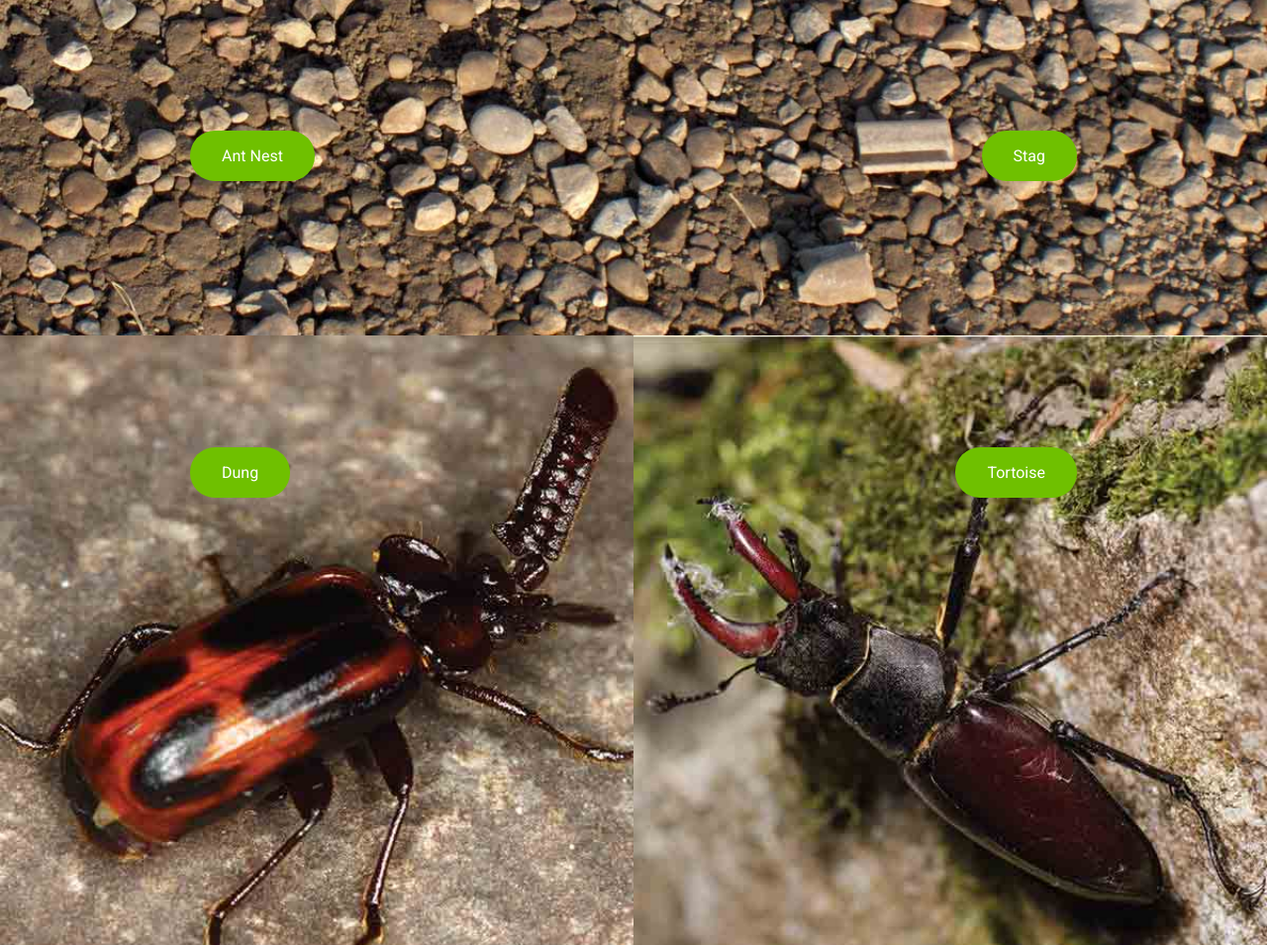
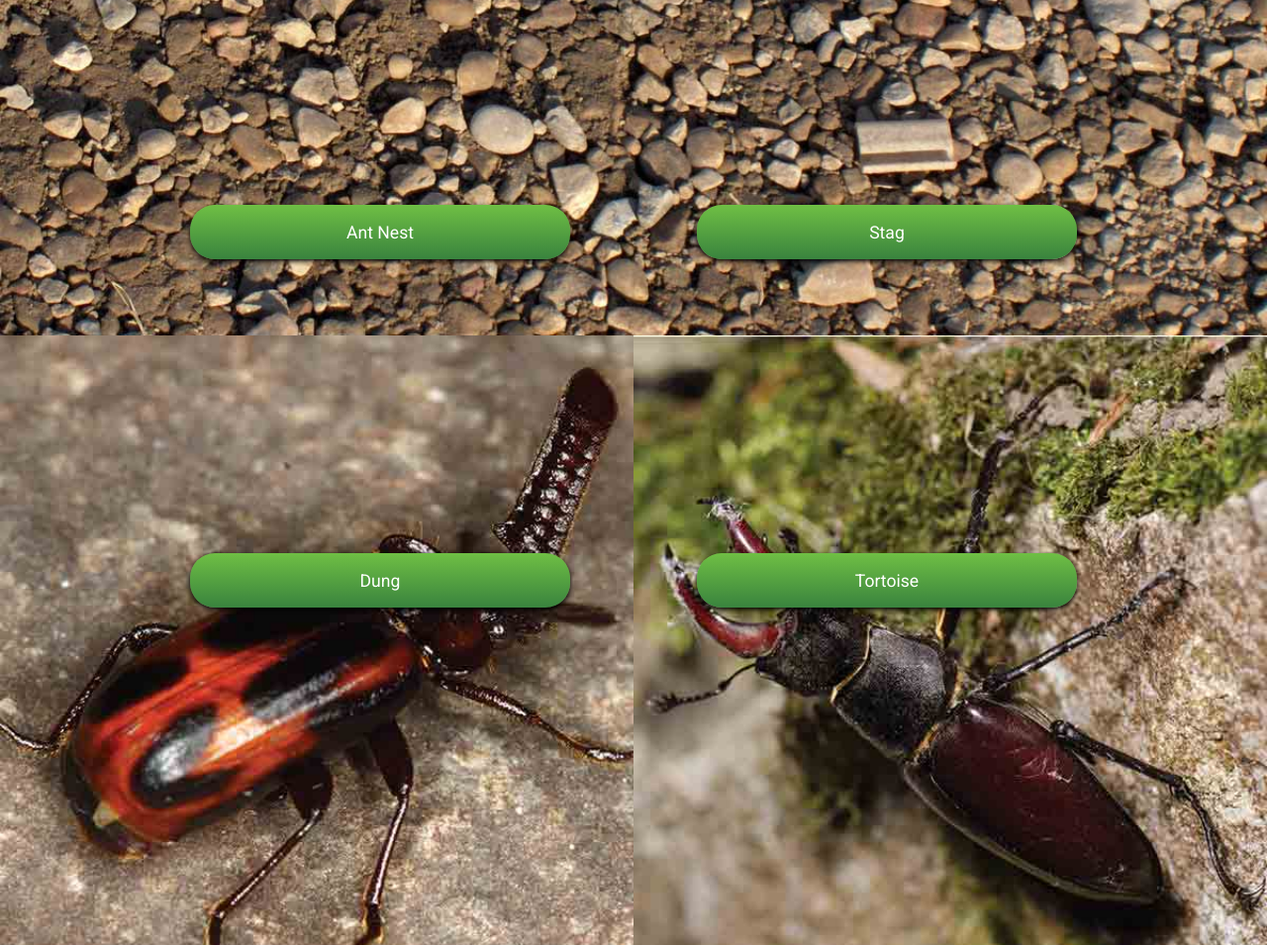
Before and after one commit to Marissa96/assignment-7-beetles, a plain HTML site: page index.html in a window 1280 px wide. Shown: the part 620-1575 px from the top of the page at 99% size. Drawn offline with Linux system fonts and the light colour scheme.

Commit message:
Added gradients to buttons
Fixed the gradients on the buttons and re-sized them

```diff
--- a/css/main.css
+++ b/css/main.css
@@ -78,7 +78,7 @@ font-weight: 700;
 text-align: center;
 position: absolute;
 right: 50%;
-top: 10em;
+top: 15em;
 margin: 0;
 transform: translateX(50%);
 font-family: 'Roboto', sans-serif;
@@ -140,73 +140,77 @@ footer {
   background-position: center center;
 }
 
-.beetle {
-  width: 5%;
-  position: absolute;
-  right: 50%;
-  overflow: hidden;
-  margin: 0;
-}
-
 .button1{
+  color: white;
+  background-image: linear-gradient(to top, #39833e, #6fbf44);
+  border-radius: 25px;
+  text-align: center;
+  text-decoration: none;
+  font-size: 1.1rem;
+  width: 30%;
+  box-shadow: 0 2px 5px rgba(0, 0, 0, 1);
   display: inline-block;
   padding: 1em 2em;
-  text-decoration: none;
-  font-size: 1em;
   font-weight: 400;
-  color: #fff;
-  background-color: #6FC000;
-  border-radius: 25px;
-  background-image: linear-gradient (bottom, #6FC000, #388200);
-  text-align: center;
+  float: left;
+  clear: left;
   position: absolute;
   left: 15%;
   top: 47em;
 }
 
 .button2 {
+  color: white;
+  background-image: linear-gradient(to top, #39833e, #6fbf44);
+  border-radius: 25px;
+  text-align: center;
+  text-decoration: none;
+  font-size: 1.1rem;
+  width: 30%;
+  box-shadow: 0 2px 5px rgba(0, 0, 0, 1);
   display: inline-block;
   padding: 1em 2em;
-  text-decoration: none;
-  font-size: 1em;
   font-weight: 400;
-  color: #fff;
-  background-color: #6FC000;
-  border-radius: 25px;
-  background-image: linear-gradient (bottom, #6FC000, #388200);
-  text-align: center;
+  float: right;
+  clear: right;
   position: absolute;
   right: 15%;
   top: 47em;
 }
 
 .button3 {
+  color: white;
+  background-image: linear-gradient(to top, #39833e, #6fbf44);
+  border-radius: 25px;
+  text-align: center;
+  text-decoration: none;
+  font-size: 1.1rem;
+  width: 30%;
+  box-shadow: 0 2px 5px rgba(0, 0, 0, 1);
   display: inline-block;
   padding: 1em 2em;
-  text-decoration: none;
-  font-size: 1em;
   font-weight: 400;
-  color: #fff;
-  background-color: #6FC000;
-  border-radius: 25px;
-  background-image: linear-gradient (bottom, #6FC000, #388200);
-  text-align: center;
+  float: left;
+  clear: left;
   position: absolute;
   left: 15%;
   top: 67em;
 }
 
 .button4 {
+  color: white;
+  background-image: linear-gradient(to top, #39833e, #6fbf44);
+  border-radius: 25px;
+  text-align: center;
+  text-decoration: none;
+  font-size: 1.1rem;
+  width: 30%;
+  box-shadow: 0 2px 5px rgba(0, 0, 0, 1);
   display: inline-block;
   padding: 1em 2em;
-  text-decoration: none;
-  font-size: 1em;
   font-weight: 400;
-  color: #fff;
-  background-color: #6FC000;
-  border-radius: 25px;
-  background-image: linear-gradient (bottom, #6FC000, #388200);
-  text-align: center;
+  float: right;
+  clear: right;
   position: absolute;
   right: 15%;
   top: 67em;
--- a/index.html
+++ b/index.html
@@ -20,6 +20,7 @@
 </nav>
 </header>
 
+<main>
 <div class="rocks">
   <img src="images/rocks.jpg" alt="">
   <p>Beetles: 25% of all known animal life forms</p>
@@ -44,6 +45,7 @@
   <img src="images/tortoise-beetle.jpg" alt="">
   <a class="button4" href id="tortoise">Tortoise</a>
 </div>
+</main>
 
 <footer>
 
```
